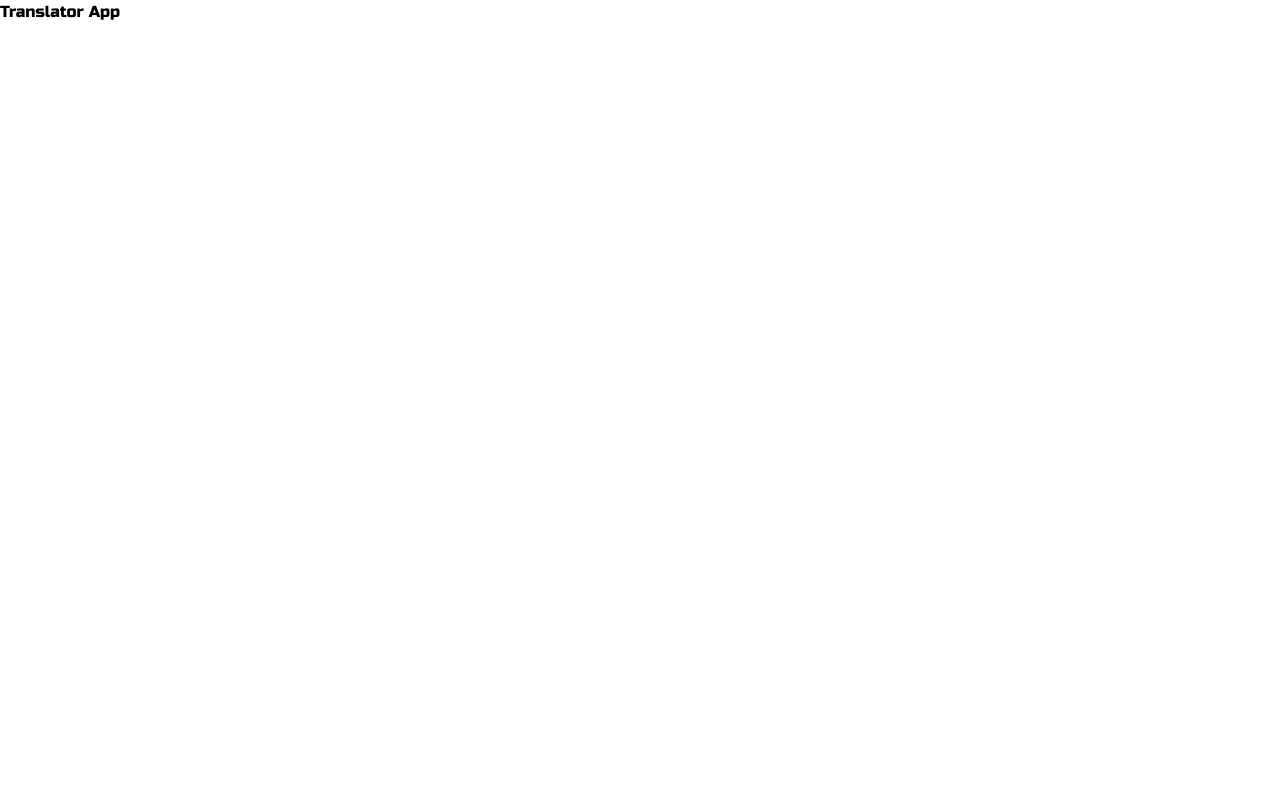
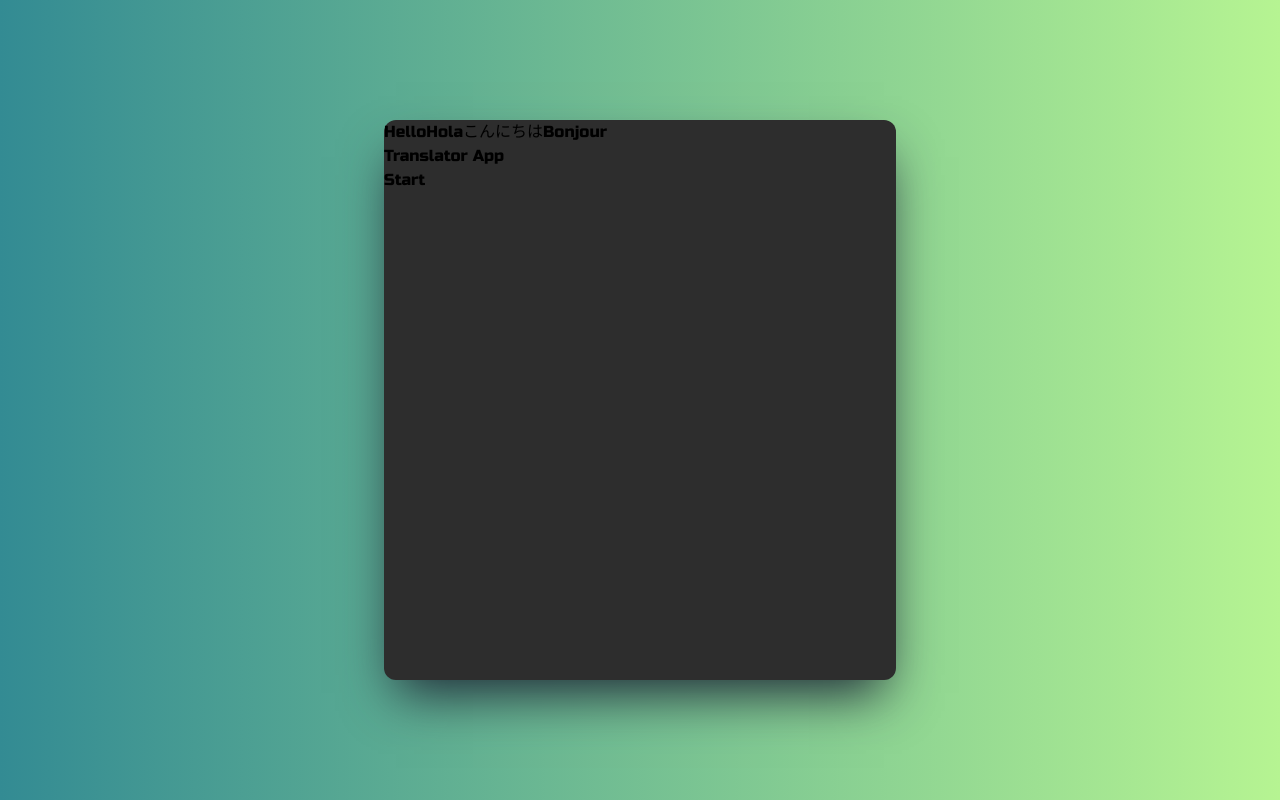
Before and after one commit to Marshal10/Translator-app, a React (Vite) app: page / in a window 1280 px wide. Built offline with nearby package versions, Linux system fonts and the light colour scheme; a web font is replaced by a local one.

Commit message:
Start app jsx

```diff
--- a/src/App.jsx
+++ b/src/App.jsx
@@ -1,5 +1,13 @@
+import TranslatorStart from "./components/TranslatorStart";
+
 function App() {
-  return <div>Translator App</div>;
+  return (
+    <div className="w-full h-screen bg-gradient-to-l from-[#b6f492] to-[#338b93] flex justify-center items-center">
+      <div className="w-[90%] max-w-lg h-[70vh] bg-[#2d2d2d] rounded-xl shadow-2xl shadow-gray-800 flex flex-col">
+        <TranslatorStart />
+      </div>
+    </div>
+  );
 }
 
 export default App;
--- /dev/null
+++ b/src/components/TranslatorStart.jsx
@@ -0,0 +1,18 @@
+function TranslatorStart() {
+  return (
+    <div>
+      <div>
+        <span>Hello</span>
+        <span>Hola</span>
+        <span>こんにちは</span>
+        <span>Bonjour</span>
+      </div>
+      <div>
+        <h1>Translator App</h1>
+        <button>Start</button>
+      </div>
+    </div>
+  );
+}
+
+export default TranslatorStart;
```
